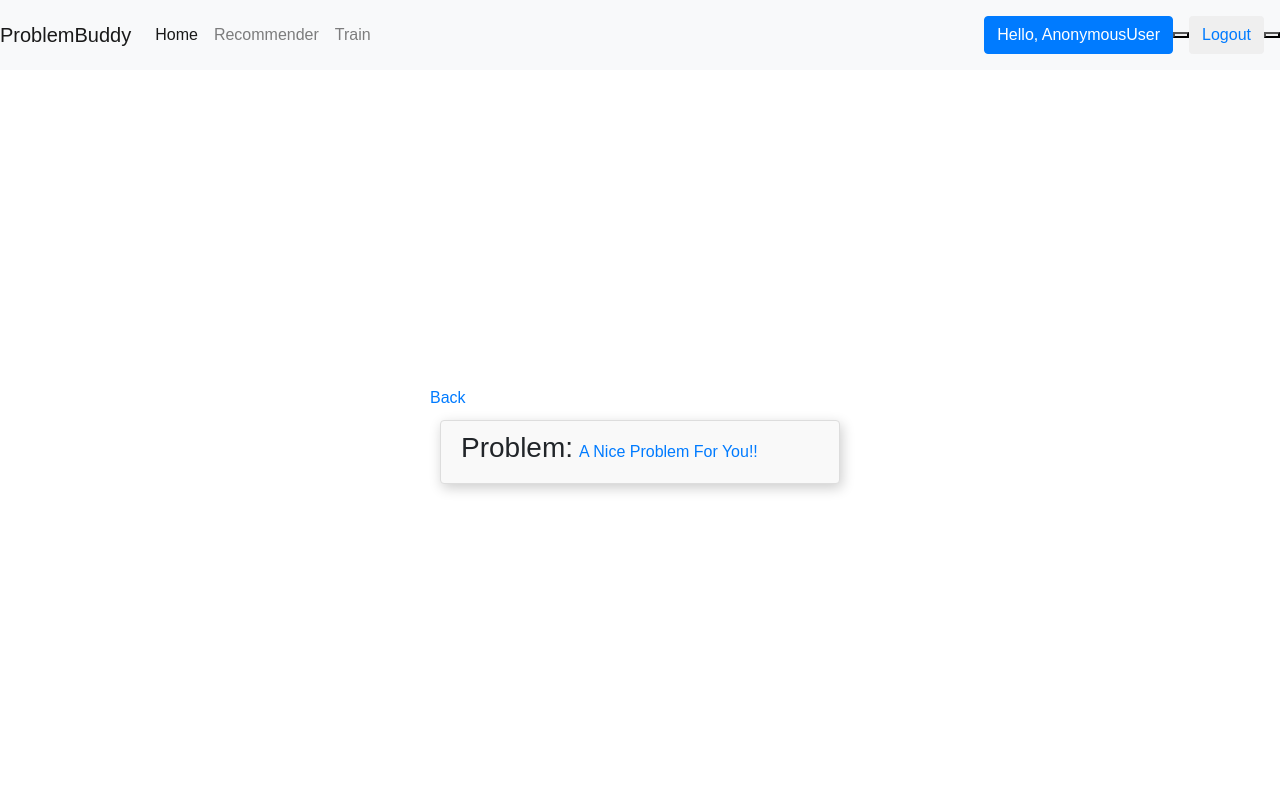
After one commit to TheRakibJoy/ProblemBuddy, a Django app: template templates/recommend.html in a window 1280 px wide. The commit adds this page. Run offline with Django 5.2, Linux system fonts and the light colour scheme; the template is opened without the code that fills it, so the values that code supplies are empty; some libraries are stand-ins or nearby versions.

Commit message:
Recommendation System Fully Working..

```diff
--- a/templates/main.html
+++ b/templates/main.html
@@ -4,6 +4,9 @@
     <meta charset="UTF-8">
     <title>ProblemBuddy</title>
     <link rel="stylesheet" href="https://cdn.jsdelivr.net/npm/bootstrap@4.0.0/dist/css/bootstrap.min.css" integrity="sha384-Gn5384xqQ1aoWXA+058RXPxPg6fy4IWvTNh0E263XmFcJlSAwiGgFAW/dAiS6JXm" crossorigin="anonymous">
+    {% block header %}
+
+    {% endblock %}
 </head>
 <body>
 {% include 'navbar.html' %}
--- /dev/null
+++ b/templates/recommend.html
@@ -0,0 +1,88 @@
+{% extends 'main.html' %}
+
+{% block header %}
+    <link rel="icon" type="image/x-icon" href="favicon.ico">
+    <style>
+        body {
+            min-height: 100vh;
+            display: flex;
+            flex-direction: column;
+            justify-content: center;
+            align-items: center;
+            margin: 0;
+            font-family: Arial, sans-serif;
+        }
+        .navbar {
+            background-color: #34495e;
+            color: #ecf0f1;
+            padding: 15px 0;
+            text-align: center;
+            display: flex;
+            justify-content: space-between;
+            align-items: center;
+            width: 100%;
+            position: fixed;
+            top: 0;
+        }
+        .navbar-left {
+            display: flex;
+            align-items: center;
+        }
+        .navbar-icon {
+            font-size: 32px;
+            margin-right: 10px;
+        }
+        .navbar-name {
+            font-size: 24px;
+        }
+        /* Your existing styles */
+        .content {
+            margin-top: 80px;
+        }
+        .card {
+            border: 1px solid #ddd;
+            padding: 10px 20px;
+            margin: 10px;
+            width: 400px;
+            background-color: #f9f9f9;
+            box-shadow: 2px 4px 13px rgba(0,0,0,0.2);
+        }
+        .card-text {
+            display: flex;
+            align-items: center;
+            gap: 6px;
+        }
+        .tag {
+            background: rgba(0,0,0,0.85);
+            padding: 8px;
+            color: white;
+            border-radius: 8px;
+            font-size: 10px;
+        }
+    </style>
+{% endblock %}
+
+
+{% block content%}
+
+    <div class="content">
+        <a href="/input">Back</a>
+        <div class="card">
+            <div class="card-text">
+                <h3>Problem: </h3>
+                <a href="https://codeforces.com/contest/{{i.PID}}/problem/{{i.Index}}" target="_blank">A Nice Problem For You!!</a>
+            </div>
+
+            <div class="card-text" style="align-items: start;">
+
+                <div style="display: flex; align-items: center; gap: 4px; flex-wrap: wrap">
+
+                    {% for tag in Tags%}
+                        <p class="tag">{{tag}}</p>
+                    {% endfor %}
+                </div>
+            </div>
+        </div>
+    </div>
+
+{% endblock %}
```
Also changed, not shown: Recommender/Target.py (added, +30 -0 lines), Recommender/problem_giver.py (added, +29 -0 lines), Recommender/views.py (+34 -1 lines), Recommender/weak_tags.py (added, +60 -0 lines), db.sqlite3.
